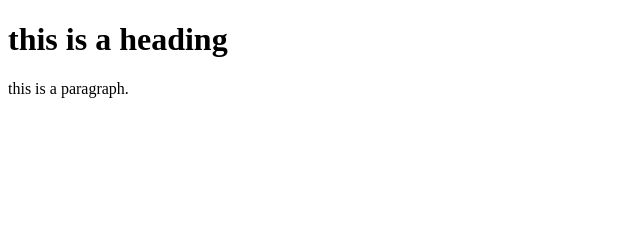
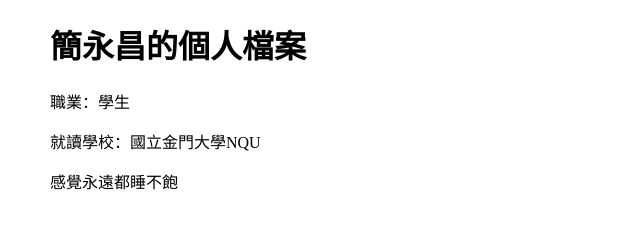
Before and after one commit to zzzlucas0316/_wp, a plain HTML site: page mid/mid.html in a window 1280 px wide. Shown: the whole page, without its empty margins (0-640 px from the left). Drawn offline with Linux system fonts and the light colour scheme.

Commit message:
Update mid.html

```diff
--- a/mid/mid.html
+++ b/mid/mid.html
@@ -1,12 +1,26 @@
 <!DOCTYPE html>
-<html>
+<html lang="zh">
+
 <head>
-<title>page title</title>
+    <meta charset="UTF-8">
+    <meta name="viewport" content="width=device-width, initial-scale=1.0">
+    <title>超連結範例</title>
+    <style>
+        body { margin: 20px 50px; }
+    </style>
 </head>
+
 <body>
+<h1>簡永昌的個人檔案</h1>
 
-<h1>this is a heading</h1>
-<p>this is a paragraph.</p>
+<p>職業：學生</p>
+<p>就讀學校：國立金門大學NQU</p>
+
+<p>感覺永遠都睡不飽</p>
+
+
+
+
 
 </body>
 </html>
```
